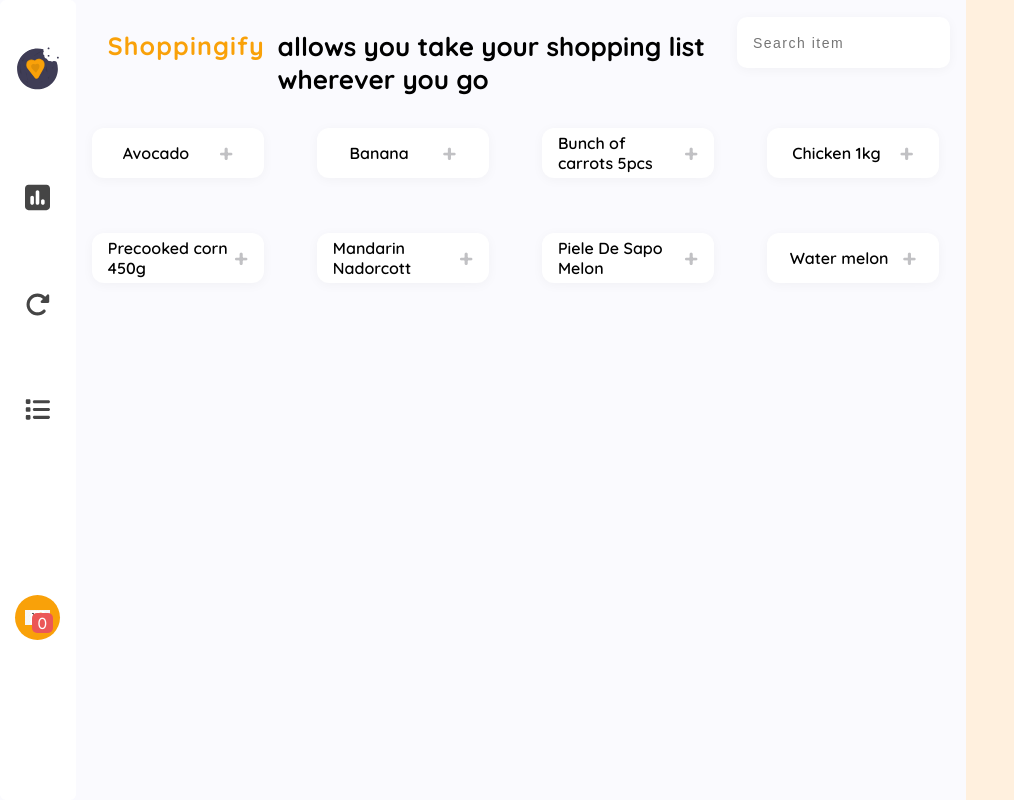
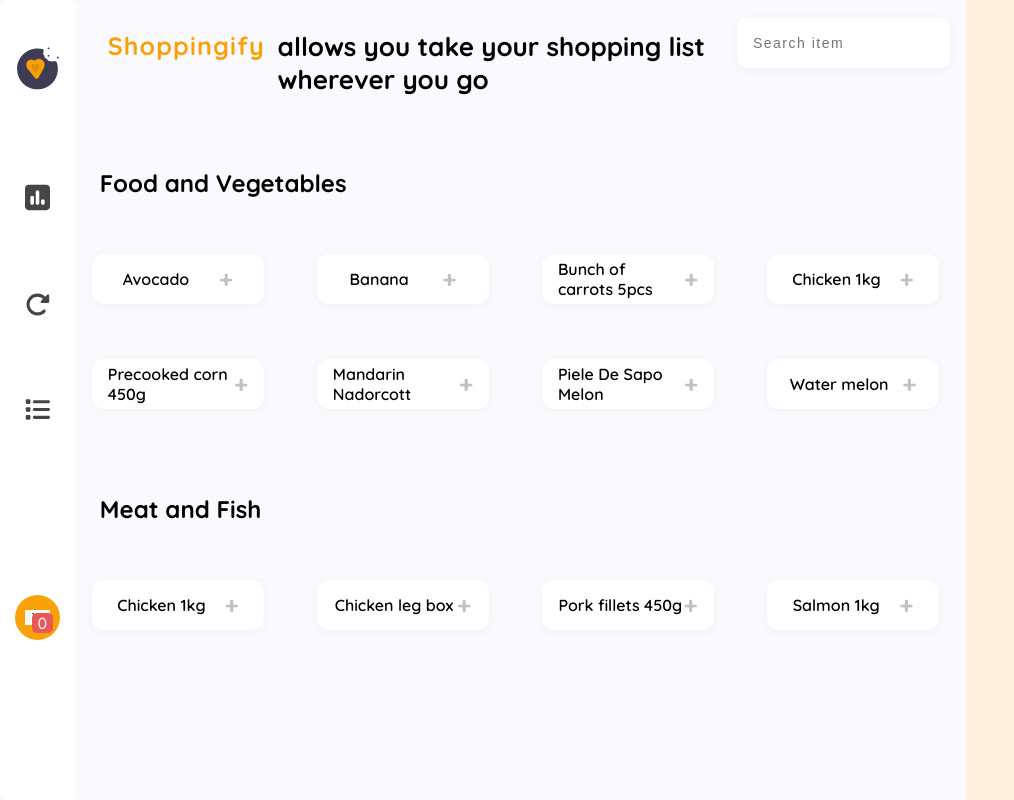
Before and after one commit to EjiroOsiephri/Shoppingfy-app, a React (Vite) app in the folder shoppingify-master/vite-project/: page / in a window 1280 px wide. Shown: the whole page, without its empty margins (0-1014 px from the left). Built offline with nearby package versions, Linux system fonts and the light colour scheme.

Commit message:
Using array filter method

```diff
--- a/shoppingify-master/vite-project/src/Components/FoodLists/FoodArray.jsx
+++ b/shoppingify-master/vite-project/src/Components/FoodLists/FoodArray.jsx
@@ -41,10 +41,22 @@
   ];
 
   const meatAndFish = [
-    "Chicken 1kg",
-    "Chicken leg box",
-    "Pork fillets 450g",
-    "Salmon 1kg",
+    {
+      name: "Chicken 1kg",
+      id: "m1",
+    },
+    {
+      name: "Chicken leg box",
+      id: "m2",
+    },
+    {
+      name: "Pork fillets 450g",
+      id: "m3",
+    },
+    {
+      name: "Salmon 1kg",
+      id: "m4",
+    },
   ];
 
   const state = useSelector((state) => state.cart.items);
@@ -59,8 +71,26 @@
   return (
     <>
       <main>
+        <h1>Food and Vegetables</h1>
         <section className={Classes.foodArray}>
           {foodAndVegetables.map((item) => {
+            return (
+              <div
+                key={item.id}
+                onClick={() => {
+                  addItemToCart(item);
+                }}
+                className={Classes["foodAndVegetables"]}
+              >
+                <p>{item.name}</p>
+                <p>+</p>
+              </div>
+            );
+          })}
+        </section>
+        <h1>Meat and Fish</h1>
+        <section className={Classes.foodArray}>
+          {meatAndFish.map((item) => {
             return (
               <div
                 key={item.id}
--- a/shoppingify-master/vite-project/src/Sass/FoodArray.module.scss
+++ b/shoppingify-master/vite-project/src/Sass/FoodArray.module.scss
@@ -3,7 +3,9 @@
   grid-template-columns: repeat(auto-fit, minmax(200px, 1fr));
   gap: 10px;
 }
-
+main > h1 {
+  margin: 3em 0 1em 1em;
+}
 .foodAndVegetables {
   width: 80%;
   height: 50px;
```
